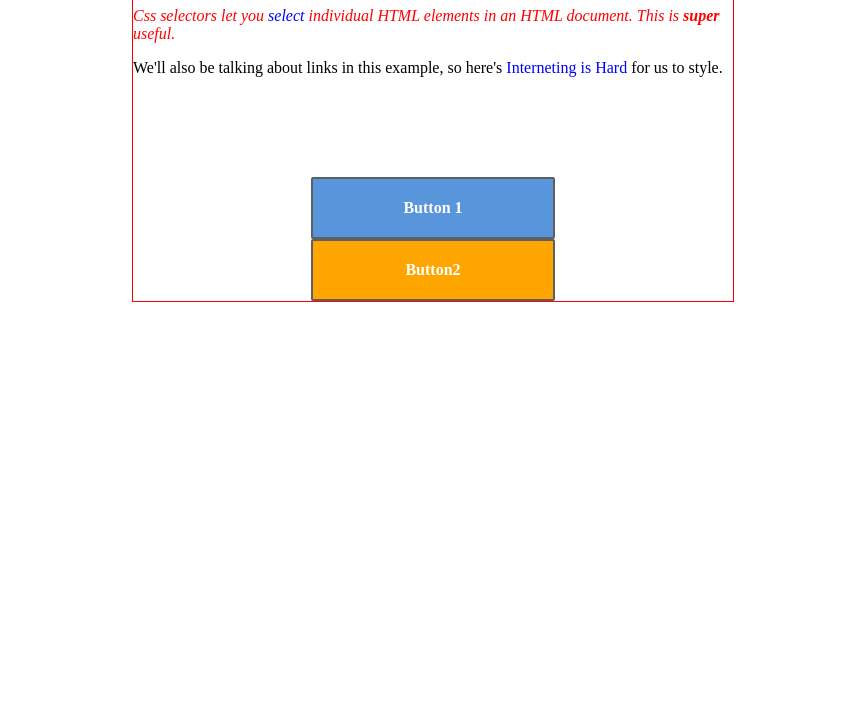
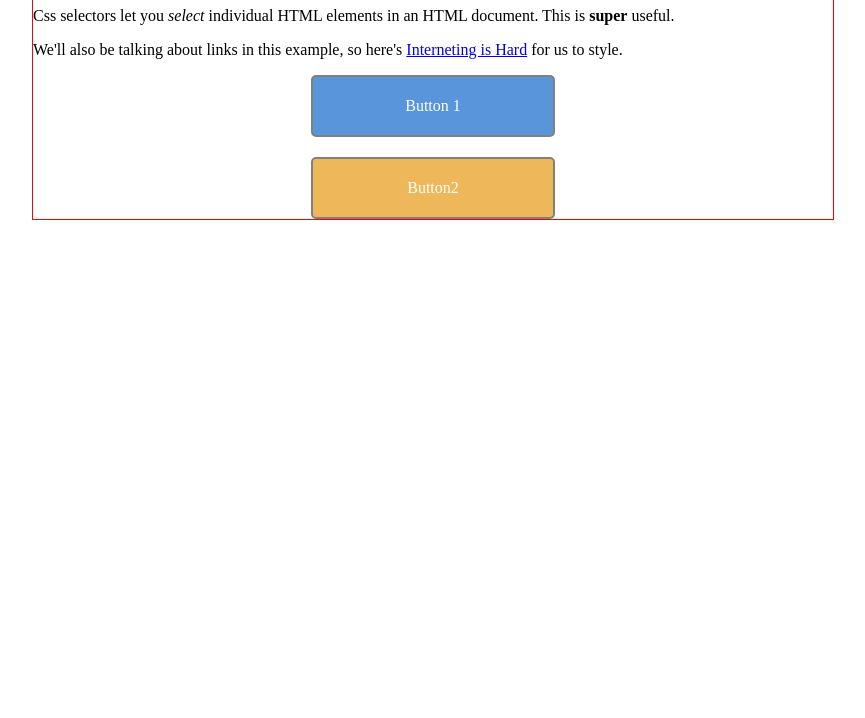
Before and after one commit to haley-yung/training, a plain HTML site: page interneting_is_hard/ch6_css_selectors/index.html in a window 1280 px wide. Shown: the part 82-800 px from the top of the page, without its empty margins (207-1072 px from the left). Drawn offline with Linux system fonts and the light colour scheme.

Commit message:
wrote by myself

```diff
--- a/interneting_is_hard/ch6_css_selectors/styles.css
+++ b/interneting_is_hard/ch6_css_selectors/styles.css
@@ -1,73 +1,44 @@
-.synopsis {
-  color: red;
-  font-style: italic;
-}
-
-.button:link,
-.button:visited {
-  color: #FFF;
-  background-color: #5995DA;
-  font-weight: bold;
-  padding: 20px;
-  text-align: center;
-  border: 2px solid #5D6063;
-  border-radius: 2px;
-
-  width: 200px;
-  margin: 0 auto;
-  display: block;
-  text-decoration:none;
-}
-
-.button:visited:active,
-.button:active {
-  color: #FFF;
-  background-color:#5995DA;
-}
-
 .page {
-  width: 600px;
+  width: 800px;
   margin: 0 auto;
   border: 1px solid red;
 }
 
-.button2:link,
-.button2:visited{
-  background-color: orange;
+.button:visited,
+.button:link{
+  color: white;
+  background-color: #5995DA;
+  width: 200px;
+  display: block;
+  border: 2px solid grey;
+  border-radius: 5px;
+  padding: 20px;
+  text-decoration: none;
+  text-align: center;
+  margin: 0 auto;
+}
+
+.button:hover {
+  background-color: #76AEED;
+}
+
+.button:active {
+  background-color:#5995DA;
+}
+
+.button2:visited,
+.button2:link{
+  margin-top: 20px;
+  background-color: #EEB75A;
+}
+
+.button2:hover,
+.button2:visited:hover  {
+  background-color:#F5CF8E;
 }
 
 
-
-.synopsis em{
-  color: blue;
+.button2:active,
+.button2:visited:active {
+  background-color: #EEB75A;
 }
-
-a:link {
-  color: blue;
-  text-decoration: none;
-}
-
-a:active {
-  color: red;
-}
-
-a:visited {
-  color: aqua;
-}
-
-a:hover {
-  color:orange;
-  text-decoration: underline;
-}
-
-a:visited:hover {
-  color: brown;
-}
-
-a:visited:active {
-  color: red;
-}
-
-p:last-of-type {
-  margin-bottom: 100px;
-}
```
